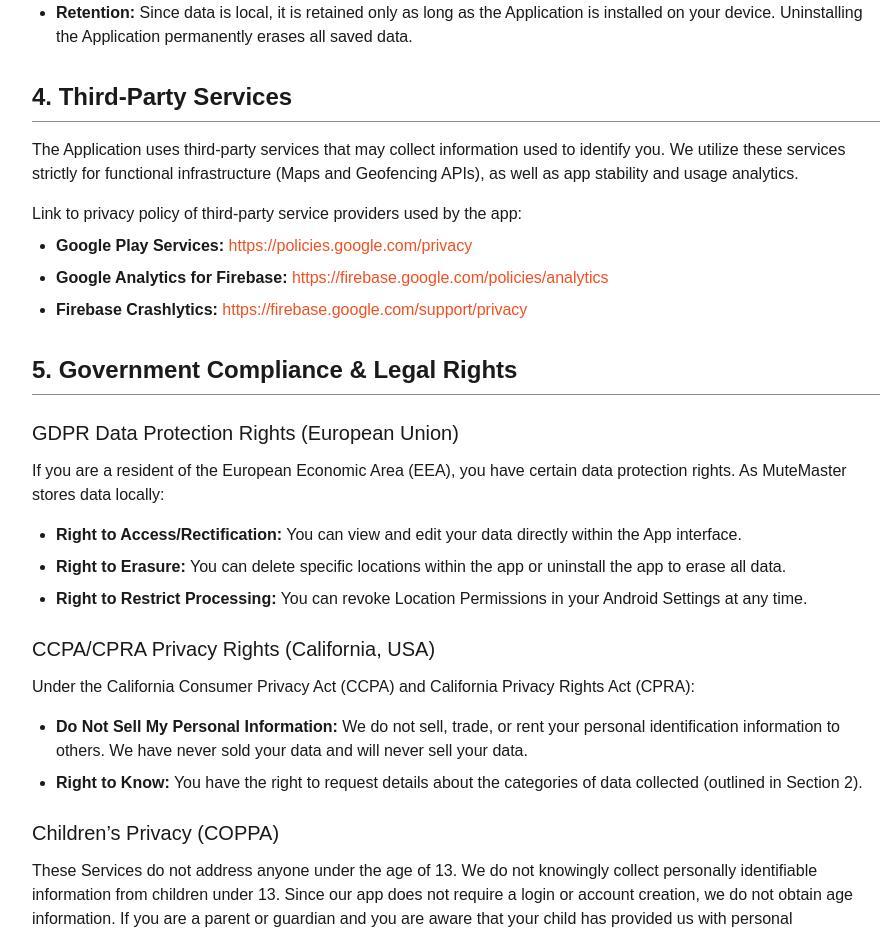
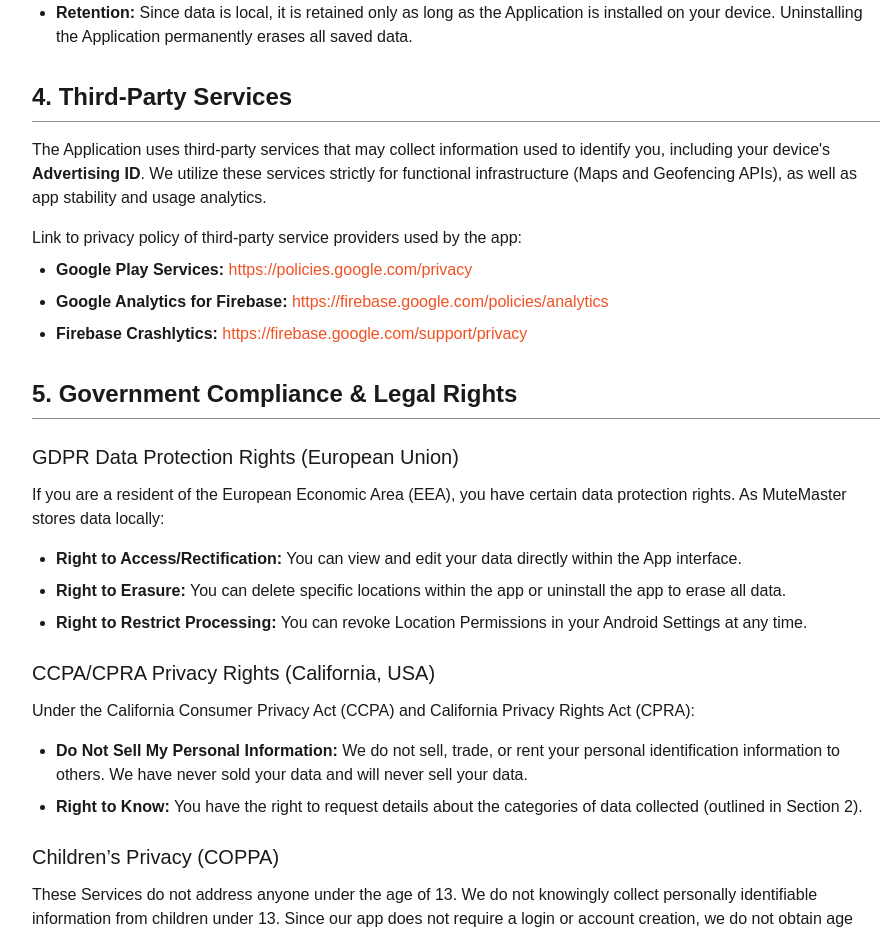
Before and after one commit to DipankajSingh/TheMuteMaster, a Next.js app in the folder website/: page /privacy in a window 1280 px wide. Shown: the part 1440-2374 px from the top of the page, without its empty margins (184-1077 px from the left). Built offline with nearby package versions, Linux system fonts and the light colour scheme.

Commit message:
docs: explicitly mention Advertising ID in Privacy Policy

```diff
--- a/website/app/privacy/page.tsx
+++ b/website/app/privacy/page.tsx
@@ -137,7 +137,7 @@
         </h2>
         <p className="mb-4">
           The Application uses third-party services that may collect information
-          used to identify you. We utilize these services strictly for
+          used to identify you, including your device&apos;s <strong>Advertising ID</strong>. We utilize these services strictly for
           functional infrastructure (Maps and Geofencing APIs), as well as app
           stability and usage analytics.
         </p>
```
